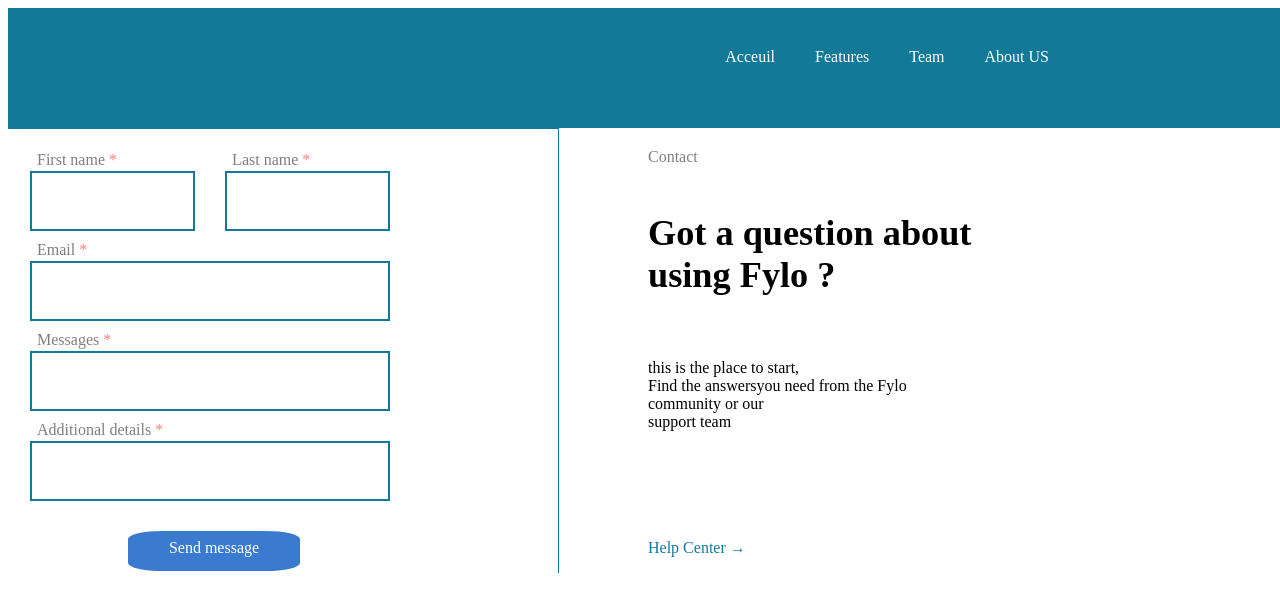
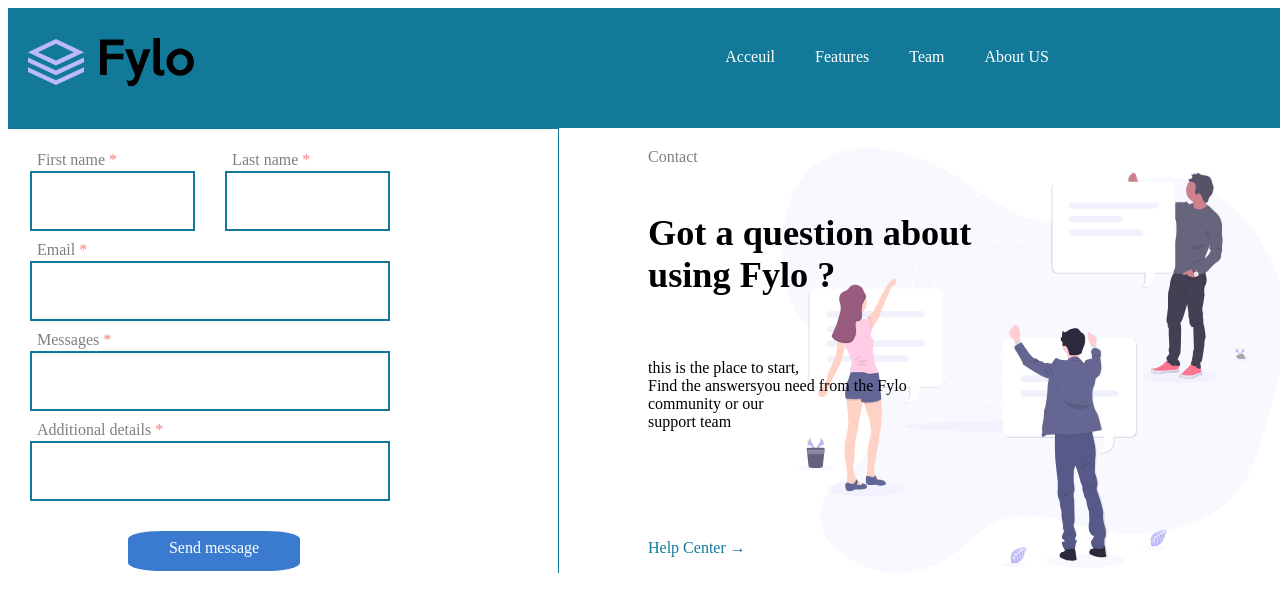
Before and after one commit to abdellmum/C2-N2-W4, a plain HTML site: page Contact-1.html in a window 1280 px wide. Shown: the top 612 px of the page. Drawn offline with Linux system fonts and the light colour scheme; the site is published under a folder, as on GitHub Pages, so addresses that start at the root find nothing.

Commit message:
Update conatct.css

```diff
--- a/conatct.css
+++ b/conatct.css
@@ -11,7 +11,7 @@
 }
 .logo{
     height: 200px;
-    background-image: url(/images/logo.svg);
+    background-image: url(images/logo.svg);
     background-repeat: no-repeat;
     margin-top: 20px;
     margin-left: 10px;
@@ -112,7 +112,7 @@
 }
 .right__main{
     margin-top: 20px;
-    background-image: url(/C2-N2-W4/images/illustration-2.svg);
+    background-image:url(images/illustration-2.svg);
     background-size: 79% 100%;
     background-position: right;
     background-repeat: no-repeat;
```
